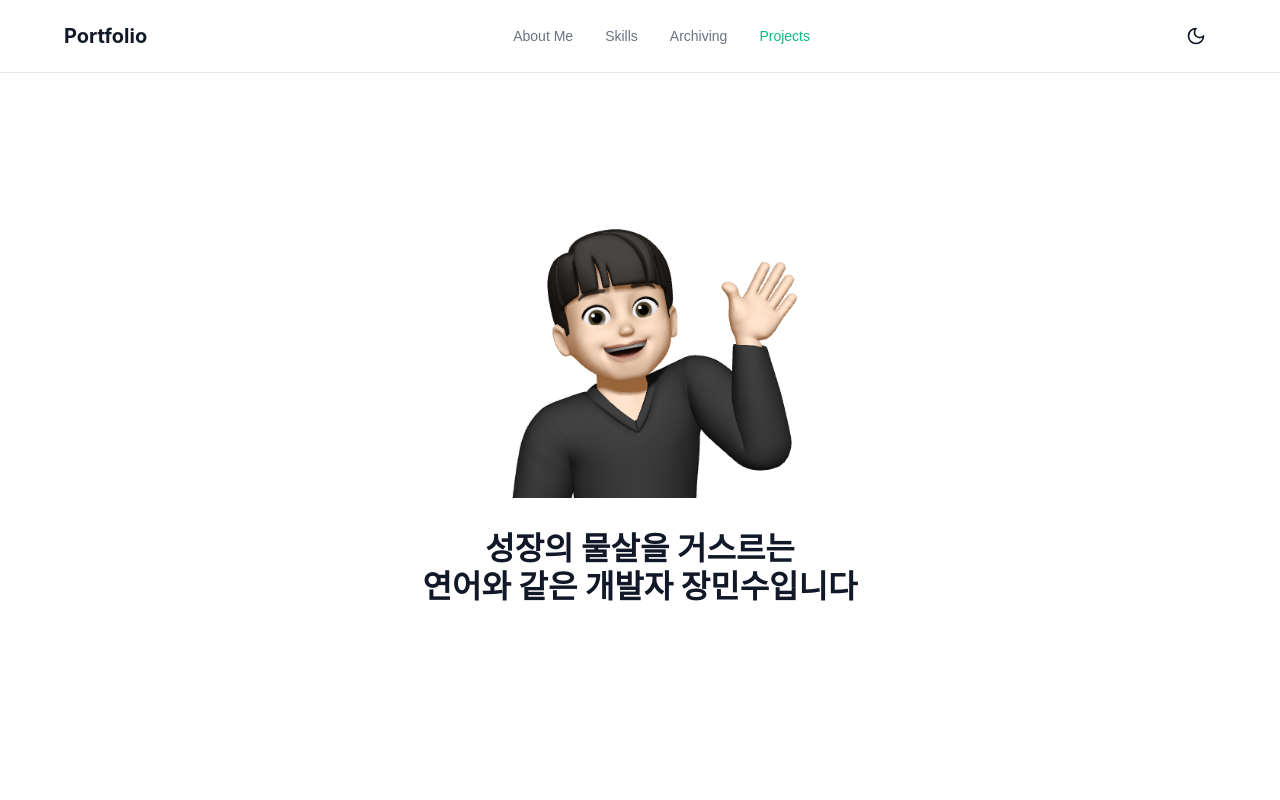
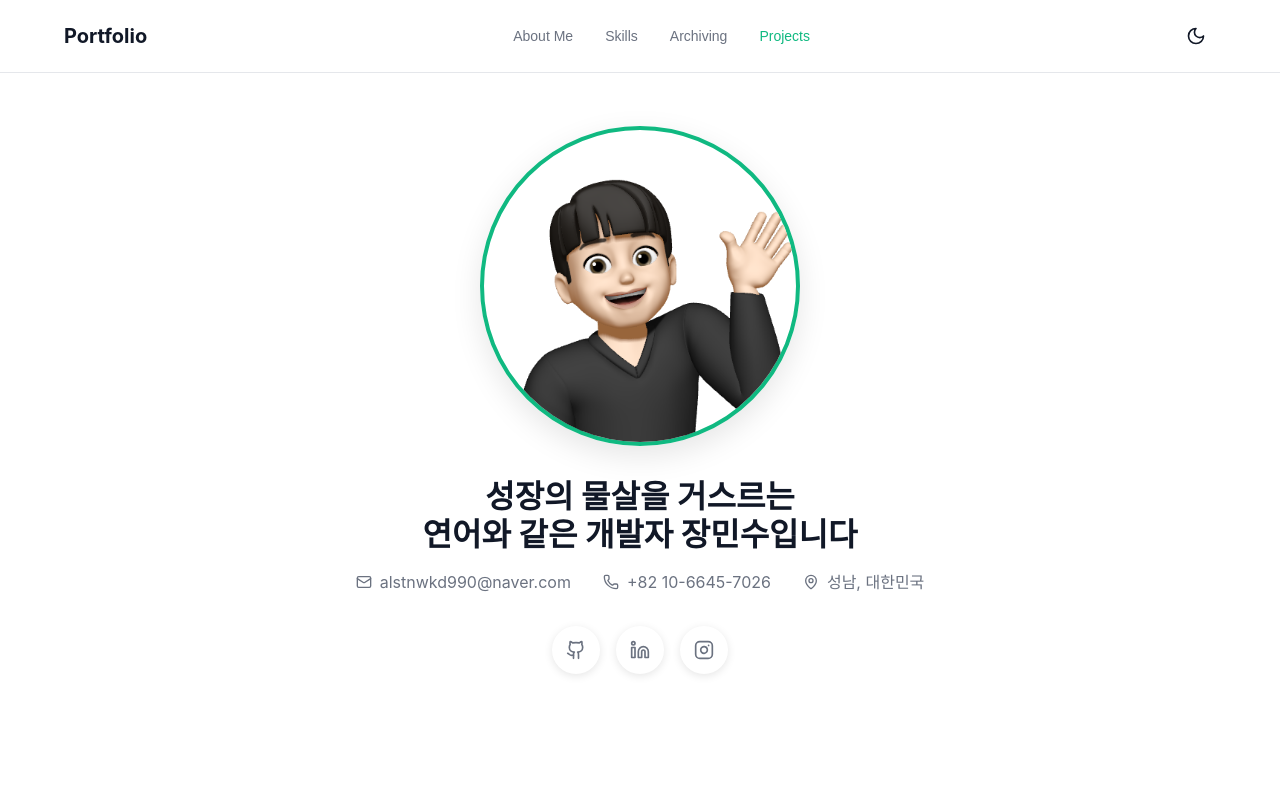
Before and after one commit to goorm-study-portfolio/minsu, a React (Vite) app: page / in a window 1280 px wide. Shown: the top 800 px of the page. Built offline with nearby package versions, Linux system fonts and the light colour scheme.

Commit message:
:art: style: ContactInfo 추가

```diff
--- a/src/pages/home/components/Hero.tsx
+++ b/src/pages/home/components/Hero.tsx
@@ -4,6 +4,7 @@ import { useEffect, useRef, useState } from "react";
 import ImgProfileTwo from "@img/img-profile-two.png";
 import ImgProfileThree from "@img/img-profile-three.png";
 import ImgProfileFour from "@img/img-profile-four.png";
+import { Github, Instagram, Linkedin, Mail, MapPin, Phone } from "lucide-react";
 
 const FADE_DURATION = 300;
 const DISPLAY_DURATION = 400;
@@ -37,6 +38,17 @@ const Hero = () => {
     return () => clearTimeout(timerRef.current!);
   }, [currentIndex]);
 
+  const contactInfo = {
+    email: "alstnwkd990@naver.com",
+    phone: "+82 10-6645-7026",
+    location: "성남, 대한민국",
+    social: {
+      github: "https://github.com/Tnalxmsk",
+      linkedin: "https://www.linkedin.com/in/민수-장-956912355/",
+      instagram: "https://instagram.com/tnalxmsk",
+    },
+  };
+
 
   return (
     <HeroSection id="home">
@@ -59,6 +71,46 @@ const Hero = () => {
           />
         </ProfileImageWrapper>
         <IntroText visible={showIntro}>{INTRO_TEXT}</IntroText>
+        <ContactInfo visible={showIntro}>
+          <ContactLink href={`mailto:${contactInfo.email}`}>
+            <Mail size={16} />
+            {contactInfo.email}
+          </ContactLink>
+
+          <ContactLink href={`tel:${contactInfo.phone.replace(/\s/g, "")}`}>
+            <Phone size={16} />
+            {contactInfo.phone}
+          </ContactLink>
+
+          <ContactItem>
+            <MapPin size={16} />
+            {contactInfo.location}
+          </ContactItem>
+        </ContactInfo>
+
+        <SocialLinks visible={showIntro}>
+          <SocialLink href={contactInfo.social.github} target="_blank" rel="noopener noreferrer" aria-label="GitHub">
+            <Github size={20} />
+          </SocialLink>
+
+          <SocialLink
+            href={contactInfo.social.linkedin}
+            target="_blank"
+            rel="noopener noreferrer"
+            aria-label="LinkedIn"
+          >
+            <Linkedin size={20} />
+          </SocialLink>
+
+          <SocialLink
+            href={contactInfo.social.instagram}
+            target="_blank"
+            rel="noopener noreferrer"
+            aria-label="Instagram"
+          >
+            <Instagram size={20} />
+          </SocialLink>
+        </SocialLinks>
       </Container>
 
       <Gradient />
@@ -137,10 +189,10 @@ const ProfileImageWrapper = styled.div`
   width: 16rem;
   height: 16rem;
   margin-bottom: 2rem;
-  /*border-radius: 50%;*/
+  border-radius: 50%;
   overflow: hidden;
-    /*border: 4px solid ${({ theme }) => theme.colors.primary};*/
-  /*box-shadow: 0 10px 30px rgba(0, 0, 0, 0.1);*/
+  border: 4px solid ${({ theme }) => theme.colors.primary};
+  box-shadow: 0 10px 30px rgba(0, 0, 0, 0.1);
   animation: ${scaleIn} 0.8s ease-out forwards;
 
   @media (min-width: ${({ theme }) => theme.breakpoints.md}) {
@@ -175,3 +227,84 @@ const Gradient = styled.div`
   background: linear-gradient(to bottom, transparent, var(--background-color));
   z-index: 0;
 `;
+
+const ContactInfo = styled.div<{ visible: boolean }>`
+  display: flex;
+  flex-direction: column;
+  gap: 1rem;
+  margin-bottom: 2rem;
+  opacity: 0;
+  animation: ${slideUp} 0.8s ease-out forwards;
+  animation-delay: 1.6s;
+  animation-play-state: ${(props) => (props.visible ? "running" : "paused")};
+
+  @media (min-width: ${({ theme }) => theme.breakpoints.md}) {
+    flex-direction: row;
+    gap: 2rem;
+  }
+`;
+
+const ContactItem = styled.div`
+  display: flex;
+  align-items: center;
+  gap: 0.5rem;
+  color: var(--text-muted);
+  font-size: 0.875rem;
+  transition: color 0.2s ease;
+
+  &:hover {
+    color: ${({ theme }) => theme.colors.primary};
+  }
+
+  @media (min-width: ${({ theme }) => theme.breakpoints.md}) {
+    font-size: 1rem;
+  }
+`;
+
+const ContactLink = styled.a`
+  display: flex;
+  align-items: center;
+  gap: 0.5rem;
+  color: var(--text-muted);
+  font-size: 0.875rem;
+  text-decoration: none;
+  transition: color 0.2s ease;
+
+  &:hover {
+    color: ${({ theme }) => theme.colors.primary};
+  }
+
+  @media (min-width: ${({ theme }) => theme.breakpoints.md}) {
+    font-size: 1rem;
+  }
+`;
+
+const SocialLinks = styled.div<{ visible: boolean }>`
+  display: flex;
+  gap: 1rem;
+  opacity: 0;
+  animation: ${slideUp} 0.8s ease-out forwards;
+  animation-delay: 1.9s;
+  animation-play-state: ${(props) => (props.visible ? "running" : "paused")};
+`;
+
+const SocialLink = styled.a`
+  display: flex;
+  align-items: center;
+  justify-content: center;
+  width: 3rem;
+  height: 3rem;
+  border-radius: 50%;
+  background-color: var(--card-background);
+  color: var(--text-muted);
+  text-decoration: none;
+  transition: all 0.3s ease;
+  box-shadow: 0 2px 8px rgba(0, 0, 0, 0.1);
+
+  &:hover {
+    background-color: ${({ theme }) => theme.colors.primary};
+    color: white;
+    transform: translateY(-2px);
+    box-shadow: 0 4px 12px rgba(59, 130, 246, 0.3);
+  }
+`;
```
